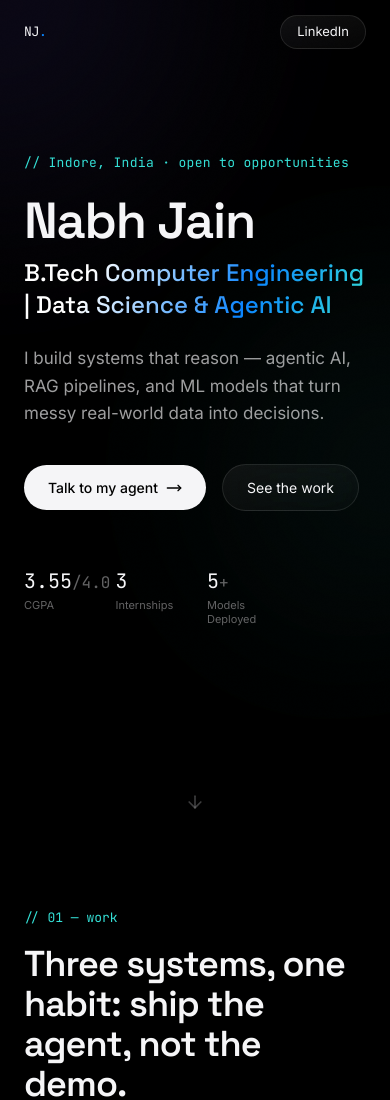
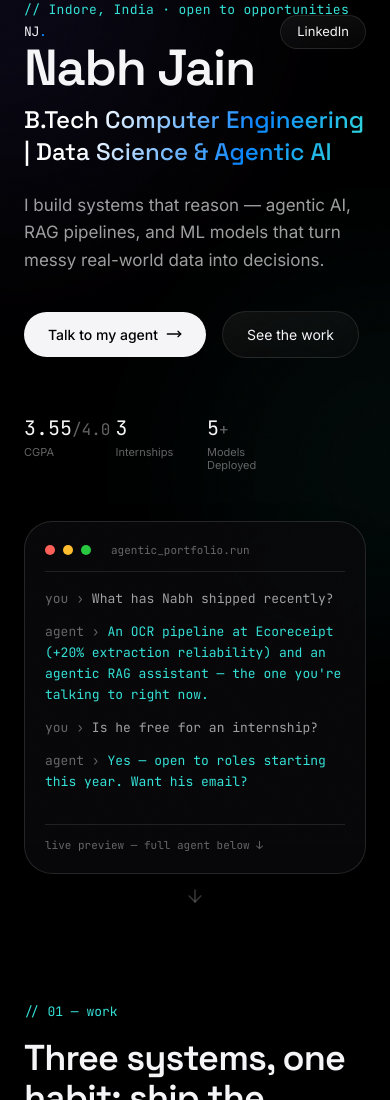
Before and after one commit to NabhJain/Agentic-Portfolio, a Next.js app: page / in a window 390 px wide. Shown: the top 1100 px of the page. Built offline with nearby package versions, Linux system fonts and the light colour scheme.

Commit message:
fix: show agent preview on mobile

```diff
--- a/components/Hero.tsx
+++ b/components/Hero.tsx
@@ -96,9 +96,9 @@ export function Hero() {
             initial={{ opacity: 0, scale: 0.96, y: 12 }}
             animate={{ opacity: 1, scale: 1, y: 0 }}
             transition={{ duration: 0.9, delay: 0.3, ease: [0.22, 1, 0.36, 1] }}
-            className="hidden md:block"
-          >
-            <AgentTypingPreview />
+            className="block"
+            >
+          <AgentTypingPreview />
           </motion.div>
         </div>
       </div>
```
